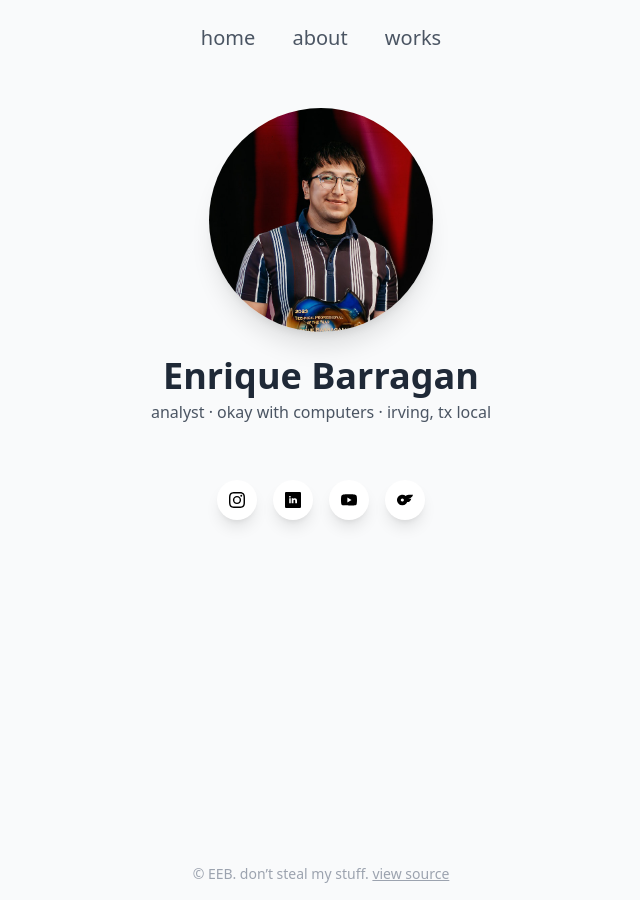
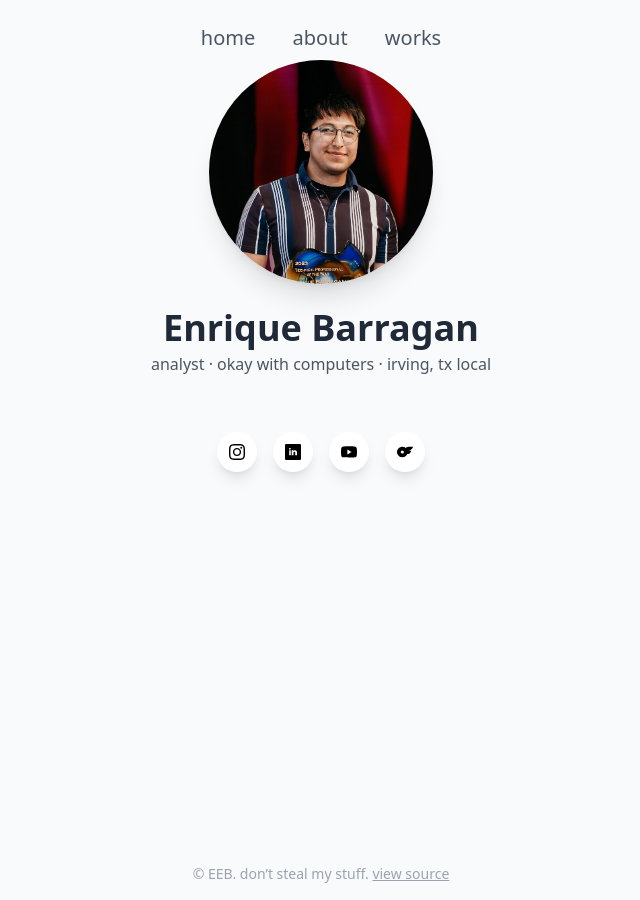
Before and after one commit to enriquebarragan/enriquebarragan.github.io, a Jekyll site: the page built from index.md, in a window 1280 px wide. Shown: the whole page, without its empty margins (319-959 px from the left). Built offline with Jekyll 4.4.1, drawn with Linux system fonts in a browser that asks for light colours; nearby versions of some CDN libraries.

Commit message:
Update default.html

```diff
--- a/_layouts/default.html
+++ b/_layouts/default.html
@@ -13,7 +13,7 @@
   {% include nav.html %}
 
   <div class="flex-grow">
-    <main class="max-w-3xl mx-auto px-4 pt-12">
+    <main class="max-w-3xl mx-auto px-4">
       {{ content }}
     </main>
   </div>
```
